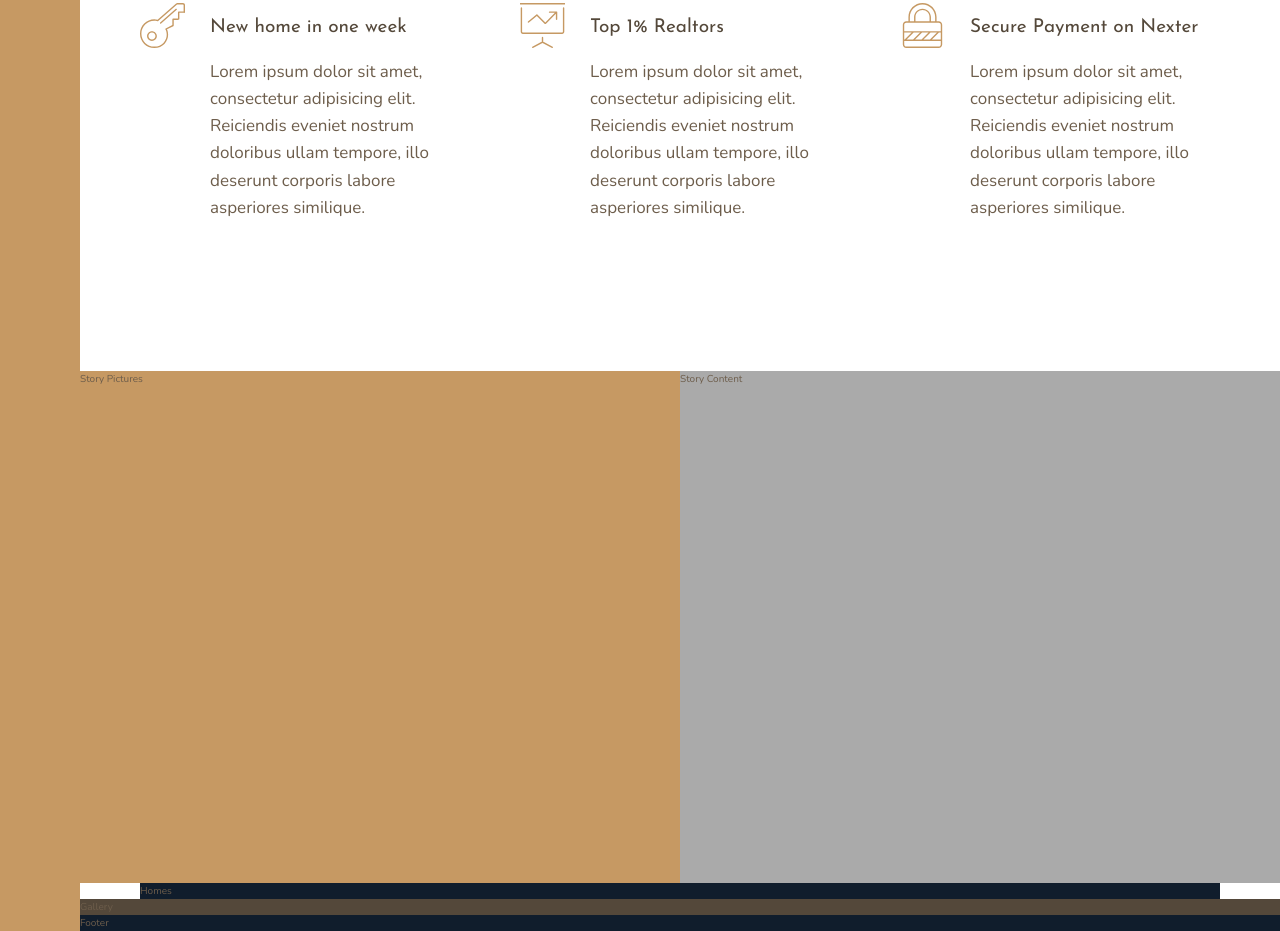
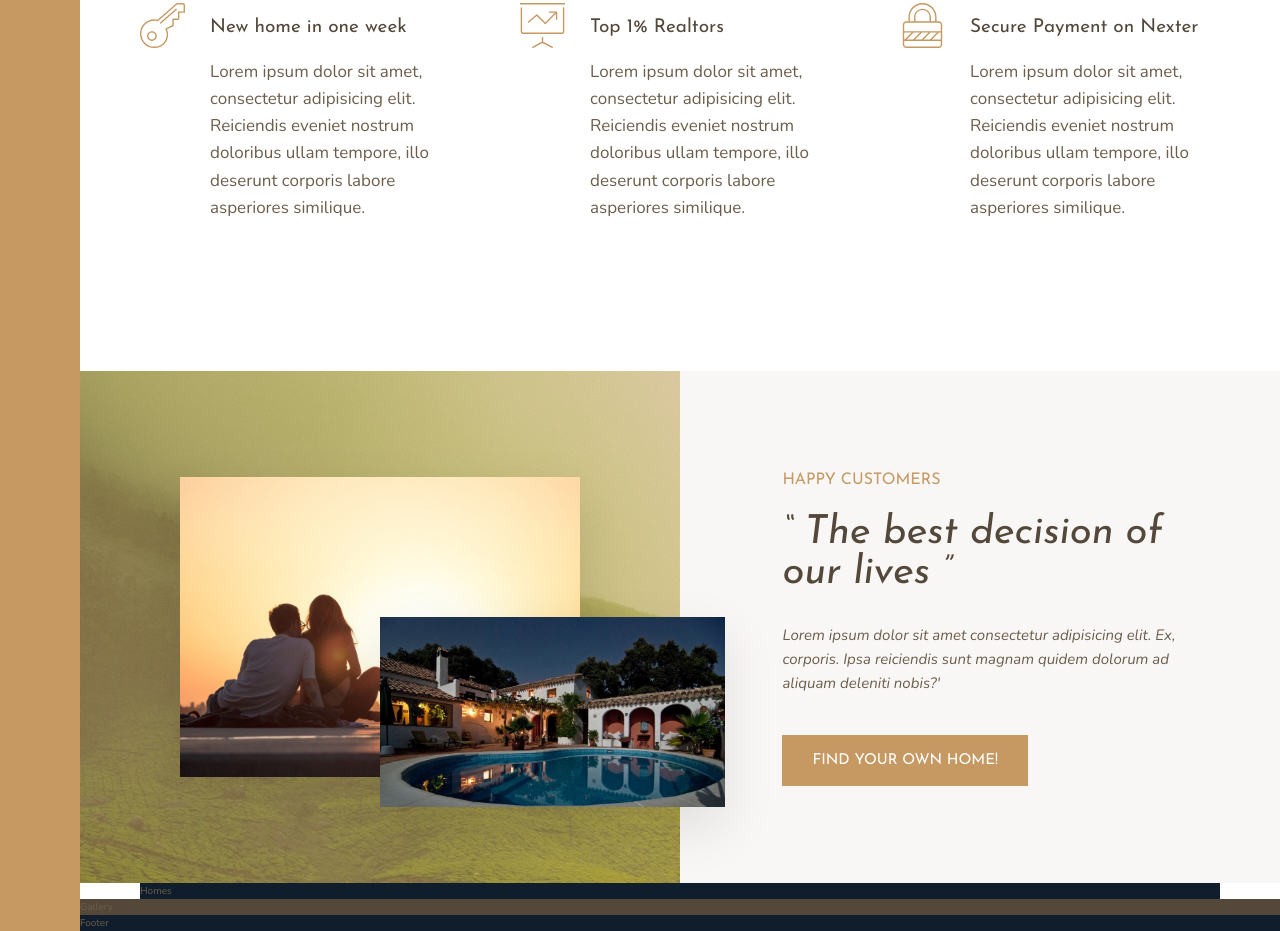
Before and after one commit to Tansim2646/Nexter-Project-By-Tansim-Anjum, a website: page index.html in a window 1280 px wide. Shown: the part 1046-1977 px from the top of the page. Drawn offline with nearby package versions, Linux system fonts and the light colour scheme; files that its build step writes are made by us from their sources.

Commit message:
Story Section added

```diff
--- a/index.html
+++ b/index.html
@@ -77,10 +77,14 @@
             </p></div>
         </section>
         <div class="story__pictures">
-            Story Pictures
+            <img src="img/story-1.jpeg" alt="couple with their new house" class="story__img--1">
+            <img src="img/story-2.jpeg" alt="new house" class="story__img--2">
         </div>
         <div class="story__content">
-            Story Content
+            <h3 class="heading-3 mb-sm">Happy Customers</h3>
+            <h2 class="heading-2 heading-2--dark mb-md lh-1"> &ldquo; The best decision of our lives &rdquo;</h2>
+            <p class="story__text">Lorem ipsum dolor sit amet consectetur adipisicing elit. Ex, corporis. Ipsa reiciendis sunt magnam quidem dolorum ad aliquam deleniti nobis?'</p>
+            <button class="btn">Find your own home!</button>
         </div>
         <section class="homes">
             Homes
--- a/sass/_story.scss
+++ b/sass/_story.scss
@@ -2,9 +2,40 @@
     &__pictures{
         background-color: $color-primary;
         grid-column: full-start / col-end 4;
+        display: grid;
+        grid-template-columns: repeat(6,1fr);
+        grid-template-rows: repeat(6,1fr);
+        align-items: center;
+        background-image:linear-gradient(rgba($color-primary,.5),rgba($color-primary,.5)), url(../img/back.jpg);
+    }
+    &__img{
+        &--1{
+            width: 100%;
+            grid-row: 2/6;
+            grid-column: 2/6;
+            box-shadow: 0 2rem 5rem rgba($color: #000000, $alpha: 0.1);
+        }
+        &--2{
+            width: 115%;
+            grid-column: 4/7;
+            grid-row: 4/6;
+            z-index: 100;
+            box-shadow: 0 2rem 5rem rgba($color: #000000, $alpha: 0.1);
+        }
     }
     &__content{
-        background-color: $color-grey-light-2;
+        background-color: $color-grey-light-1;
         grid-column: col-start 5 / full-end;
+        padding: 6rem 8vw;
+        display: flex;
+        flex-direction: column;
+        justify-content: center;
+        align-items: flex-start;
     }
+    &__text{
+        font-size: 1.5rem;
+        font-style: italic;
+        margin-bottom: 4rem;
+    }
+
 }
--- a/sass/_typography.scss
+++ b/sass/_typography.scss
@@ -7,9 +7,20 @@
 }
 .heading-2{
     @extend %heading;
+    font-size: 4rem;
+    font-style: italic;
+    &--light{
+        color: $color-grey-light-1;
+    }
+    &--dark{
+        color: $color-grey-dark-1;
+    }
 }
 .heading-3{
     @extend %heading;
+    font-size: 1.6rem;
+    color: $color-primary;
+    text-transform: uppercase;
 }
 .heading-4{
     @extend %heading;
@@ -21,3 +32,25 @@
         color: $color-grey-dark-1;
     }
 }
+.btn{
+    border: none;
+    border-radius: 0;
+    color: white;
+    background-color: $color-primary;
+    font-family: $font-display;
+    font-size: 1.5rem;
+    text-transform: uppercase;
+    padding: 1.8rem 3rem;
+    cursor: pointer;
+    transition: all .2s;
+    &:hover{
+        background-color: $color-primary-dark;
+    }
+}
+
+// Helper classes
+.mb-sm{margin-bottom: 2rem;}
+.mb-md{margin-bottom: 3rem;}
+.mb-lg{margin-bottom: 4rem;}
+.mb-hg{margin-bottom: 8rem;}
+.lh-1{line-height: 1;}
```
Also changed, not shown: css/style.comp.css.
